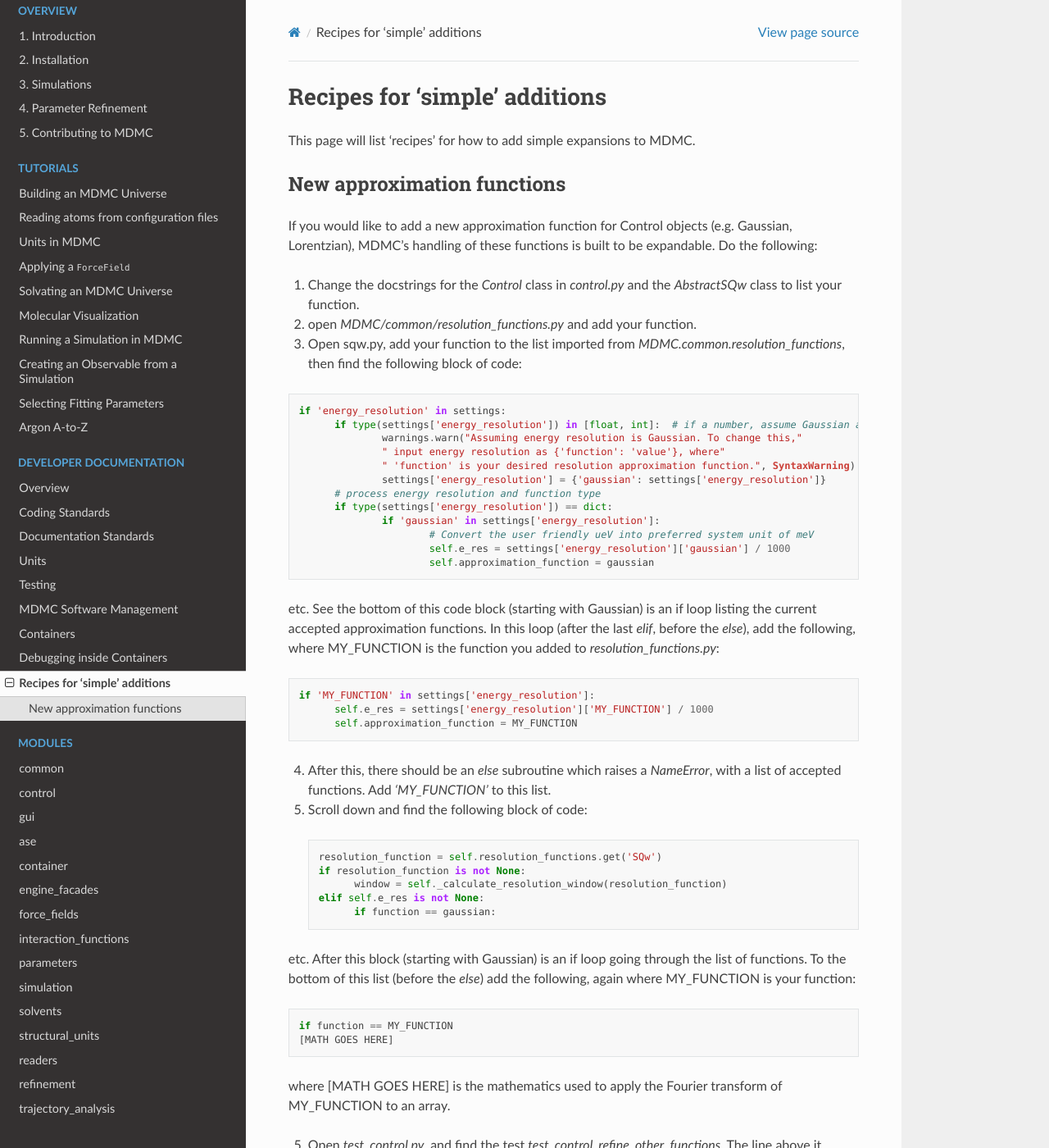
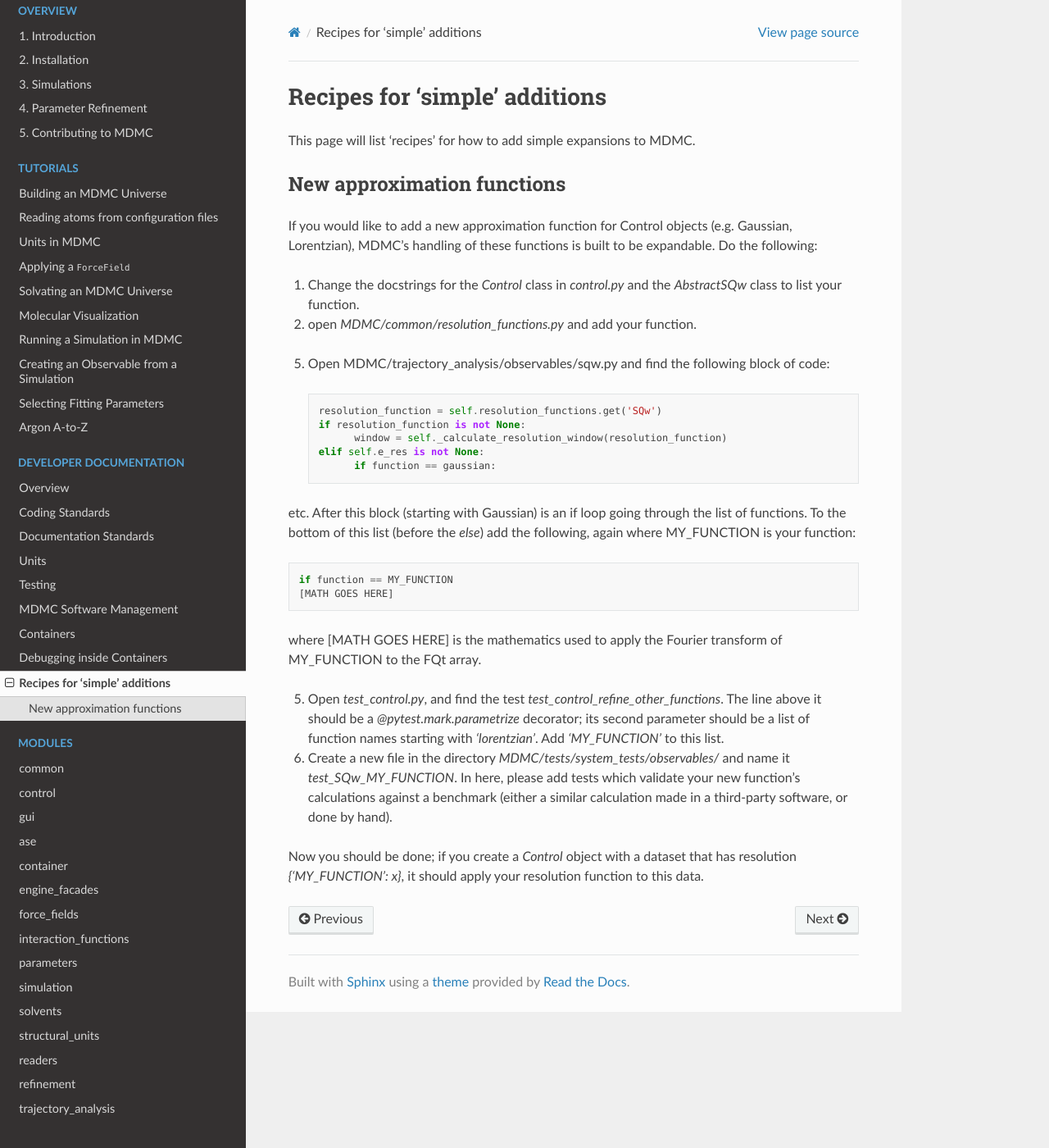
Before and after one commit to ISISNeutronMuon/MDMC, a Sphinx documentation site: the page built from doc/pages/developer/recipes.rst, in a window 1280 px wide and 1400 px high. Shown: the whole window at 82% size. Built offline with Sphinx 7.4.7 and the Read the Docs theme 2.0.0, drawn with Linux system fonts in a browser that asks for light colours; pages that are not in the unit, such as notebooks, are missing from menus; some of the changed text lies outside the part shown.

Commit message:
Added resolution function factory to make it easier to use and implement new resolution functions. [no ci]

```diff
--- a/doc/pages/developer/recipes.rst
+++ b/doc/pages/developer/recipes.rst
@@ -12,33 +12,8 @@ If you would like to add a new approximation function for Control objects (e.g.
 
 1. Change the docstrings for the `Control` class in `control.py` and the `AbstractSQw` class to list your function.
 2. open `MDMC/common/resolution_functions.py` and add your function.
-3. Open sqw.py, add your function to the list imported from `MDMC.common.resolution_functions`, then find the following block of code:
 
-.. code-block:: python
-
-  if 'energy_resolution' in settings:
-  	if type(settings['energy_resolution']) in [float, int]:  # if a number, assume Gaussian and convert to dict
-  		warnings.warn("Assuming energy resolution is Gaussian. To change this,"
-  		" input energy resolution as {'function': 'value'}, where"
-  		" 'function' is your desired resolution approximation function.", SyntaxWarning)
-  		settings['energy_resolution'] = {'gaussian': settings['energy_resolution']}
-  	# process energy resolution and function type
-  	if type(settings['energy_resolution']) == dict:
-  		if 'gaussian' in settings['energy_resolution']:
-  			# Convert the user friendly ueV into preferred system unit of meV
-  			self.e_res = settings['energy_resolution']['gaussian'] / 1000
-  			self.approximation_function = gaussian
-
-etc. See the bottom of this code block (starting with Gaussian) is an if loop listing the current accepted approximation functions. In this loop (after the last `elif`, before the `else`), add the following, where MY_FUNCTION is the function you added to `resolution_functions.py`:
-
-.. code-block:: python
-
-  if 'MY_FUNCTION' in settings['energy_resolution']:
-  	self.e_res = settings['energy_resolution']['MY_FUNCTION'] / 1000
-  	self.approximation_function = MY_FUNCTION
-
-4. After this, there should be an `else` subroutine which raises a `NameError`, with a list of accepted functions. Add `'MY_FUNCTION'` to this list.
-5. Scroll down and find the following block of code:
+5. Open MDMC/trajectory_analysis/observables/sqw.py and find the following block of code:
 
  .. code-block:: python
 
@@ -55,9 +30,9 @@ etc. After this block (starting with Gaussian) is an if loop going through the l
   if function == MY_FUNCTION
   [MATH GOES HERE]
 
-where [MATH GOES HERE] is the mathematics used to apply the Fourier transform of MY_FUNCTION to an array.
+where [MATH GOES HERE] is the mathematics used to apply the Fourier transform of MY_FUNCTION to the FQt array.
 
-5. Open `test_control.py`, and find the test `test_control_refine_other_functions`. The line above it should be a `@pytest.mark.parametrize' decorator; its second parameter should be a list of function names starting with `'lorentzian'`. Add `'MY_FUNCTION'` to this list.
+5. Open `test_control.py`, and find the test `test_control_refine_other_functions`. The line above it should be a `@pytest.mark.parametrize` decorator; its second parameter should be a list of function names starting with `'lorentzian'`. Add `'MY_FUNCTION'` to this list.
 
 6. Create a new file in the directory `MDMC/tests/system_tests/observables/` and name it `test_SQw_MY_FUNCTION`. In here, please add tests which validate your new function's calculations against a benchmark (either a similar calculation made in a third-party software, or done by hand).
 
```
Also changed, not shown: 4 other files.
